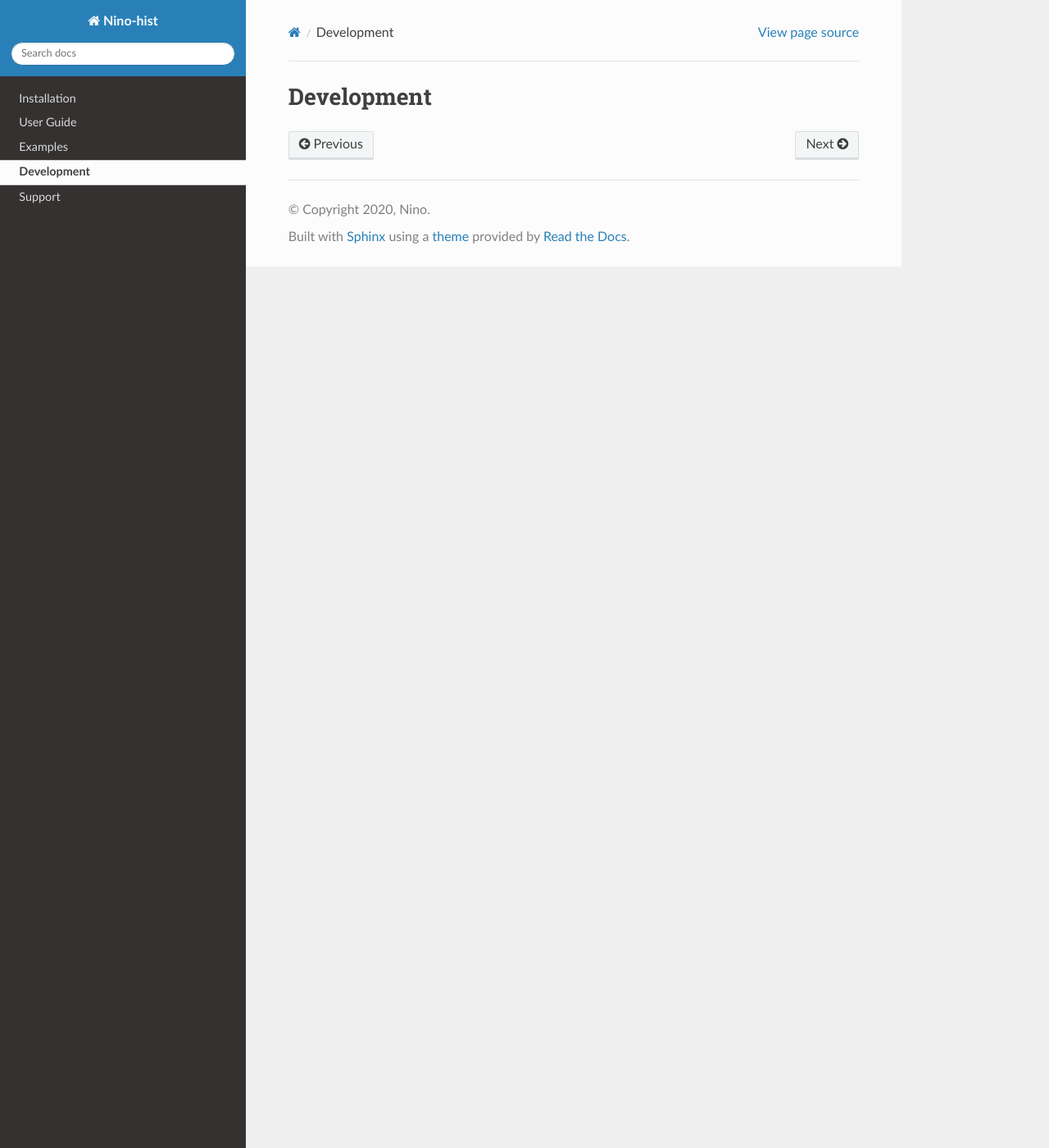
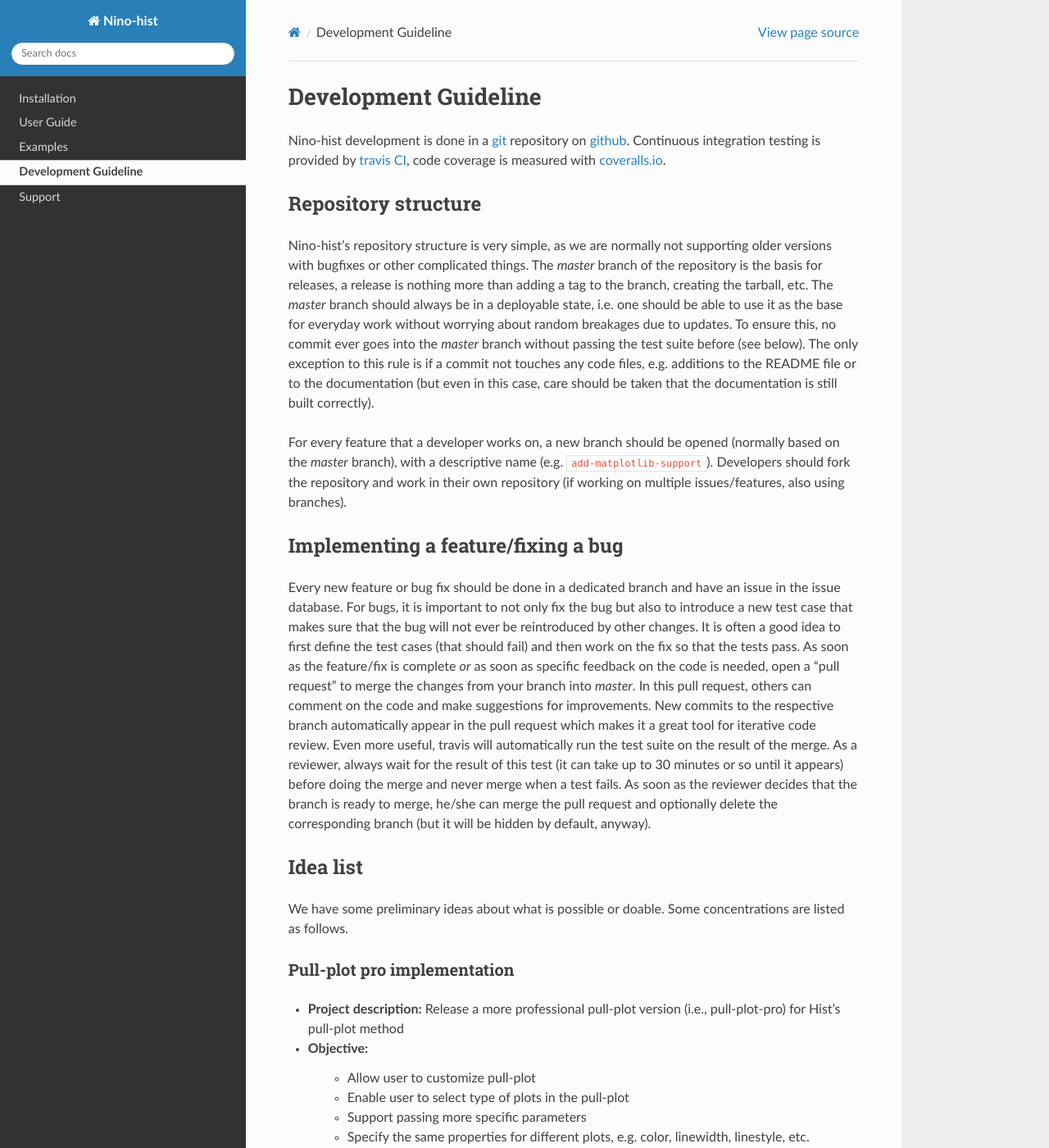
Before and after one commit to LovelyBuggies/Nino-hist, a Sphinx documentation site: the page built from doc/source/development/index.rst, in a window 1280 px wide and 1400 px high. Shown: the whole window at 82% size. Built offline with Sphinx 7.4.7 and the Read the Docs theme 2.0.0, drawn with Linux system fonts in a browser that asks for light colours; pages that are not in the unit, such as notebooks, are missing from menus; some of the changed text lies outside the part shown.

Commit message:
add development

```diff
--- a/doc/source/development/index.rst
+++ b/doc/source/development/index.rst
@@ -1,4 +1,62 @@
 .. _development:
 
-Development
-===========
+Development Guideline
+=====================
+
+Nino-hist development is done in a `git`_ repository on `github`_. Continuous integration testing is provided by `travis CI`_, code coverage is measured with
+`coveralls.io`_.
+
+.. _`git`: https://git-scm.com/
+.. _`github`: https://github.com/
+.. _`travis CI`: https://travis-ci.org/
+.. _`coveralls.io`: https://coveralls.io/
+
+
+Repository structure
+--------------------
+
+Nino-hist's repository structure is very simple, as we are normally not supporting older versions with bugfixes or other complicated things. The *master* branch of the repository is the basis for releases, a release is nothing more than adding a tag to the branch, creating the tarball, etc. The *master* branch should always be in a deployable state, i.e. one should be able to use it as the base for everyday work without worrying about random breakages due to updates. To ensure this, no commit ever goes into the *master* branch without passing the test suite before (see below). The only exception to this rule is if a commit not touches any code files, e.g. additions to the README file or to the documentation (but even in this case, care should be taken that the documentation is still built correctly).
+
+For every feature that a developer works on, a new branch should be opened (normally based on the *master* branch), with a descriptive name (e.g. ``add-matplotlib-support``). Developers should fork the repository and work in their own repository (if working on multiple issues/features, also using branches).
+
+
+Implementing a feature/fixing a bug
+-----------------------------------
+
+Every new feature or bug fix should be done in a dedicated branch and have an issue in the issue database. For bugs, it is important to not only fix the bug but also to introduce a new test case that makes sure that the bug will not ever be reintroduced by other changes. It is often a good idea to first define the test cases (that should fail) and then work on the fix so that the tests pass. As soon as the feature/fix is complete *or* as soon as specific feedback on the code is needed, open a "pull request" to merge the changes from your branch into *master*. In this pull request, others can comment on the code and make suggestions for improvements. New commits to the respective branch automatically appear in the pull request which makes it a great tool for iterative code review. Even more useful, travis will automatically run the test suite on the result of the merge. As a reviewer, always wait for the result of this test (it can take up to 30 minutes or so until it appears) before doing the merge and never merge when a test fails. As soon as the reviewer decides that the branch is ready to merge, he/she can merge the pull request and optionally delete the corresponding branch (but it will be hidden by default, anyway).
+
+
+Idea list
+---------
+
+We have some preliminary ideas about what is possible or doable. Some concentrations are listed as follows.
+
+
+Pull-plot pro implementation
+~~~~~~~~~~~~~~~~~~~~~~~~~~~~
+
+* **Project description:** Release a more professional pull-plot version (i.e., pull-plot-pro) for Hist's pull-plot method
+* **Objective:**
+	- Allow user to customize pull-plot
+	- Enable user to select type of plots in the pull-plot
+	- Support passing more specific parameters
+	- Specify the same properties for different plots, e.g. color, linewidth, linestyle, etc.
+* **Possible tools:** `Matplotlib.Axes`_, `Matplotlib.Figure`_
+* **Difficulty:** Easy
+
+.. _`Matplotlib.Axes`: https://matplotlib.org/api/axes_api.html?highlight=axes#module-matplotlib.axes
+.. _`Matplotlib.Figure`: https://matplotlib.org/api/figure_api.html?highlight=figure#module-matplotlib.figure
+
+GUI design
+~~~~~~~~~~
+
+* **Project description:** Design a graphic user interface for Nino-hist to simplify users' operations
+* **Objective:**
+	- Create GUI playground
+	- Support Nino-hist's functionality
+* **Possible tools:** `Tkinter`_, `wxPython`_, `Jython`_
+* **Difficulty:** Hard
+
+.. _`Tkinter`: https://docs.python.org/3/library/tkinter.html
+.. _`wxPython`: https://wxpython.org/
+.. _`Jython`: https://www.jython.org/
--- a/doc/source/index.rst
+++ b/doc/source/index.rst
@@ -12,9 +12,8 @@ Introduction
 
 `Hist <https://github.com/scikit-hep/hist>`_ is a powerful Histogramming tool for analysis based on `boost-histogram <https://boost-histogram.readthedocs.io/en/latest/index.html>`_ (the binding of the Histogram library in Boost). It is a friendly analysis-focused project that uses `boost-histogram <https://boost-histogram.readthedocs.io/en/latest/index.html>`_ as a backend to do the work, but provides plotting tools, shortcuts, and new ideas. Nino-Hist is the warm up project for `hist <https://github.com/scikit-hep/hist>`_, which aims to provide functional supports and add new features for `hist <https://github.com/scikit-hep/hist>`_. It is written in the Python programming language and is available on almost all platforms.
 
-To get an idea of creating histograms in Nino-hist looks like, take a look at the Examples. Once you have a feel for what is involved in using Nino-hist, we recommend you start by following the instructions in :doc:`Installation </installation/index>`. Then, go through the :doc:`User Guide </user/index>`, and read the :doc:`Reference </reference/index>` documentation. We value your contributions and you can follow the instructions in :doc:`Development </development/index>`. Finally, if you’re having problems, please do let us know at our :doc:`Support </support/index>` page.
+To get an idea of creating histograms in Nino-hist looks like, take a look at the Examples. Once you have a feel for what is involved in using Nino-hist, we recommend you start by following the instructions in :doc:`Installation </installation/index>`. Then, go through the :doc:`User Guide </user-guide/index>`, and read the :doc:`Reference </reference/index>` documentation. We value your contributions and you can follow the instructions in :doc:`Development </development/index>`. Finally, if you’re having problems, please do let us know at our :doc:`Support </support/index>` page.
 
---------
 Contents
 --------
 
@@ -29,9 +28,8 @@ Contents
    development/index
    support/index
 
-==================
 Indices and tables
-==================
+------------------
 
 * :ref:`genindex`
 * :ref:`modindex`
```
